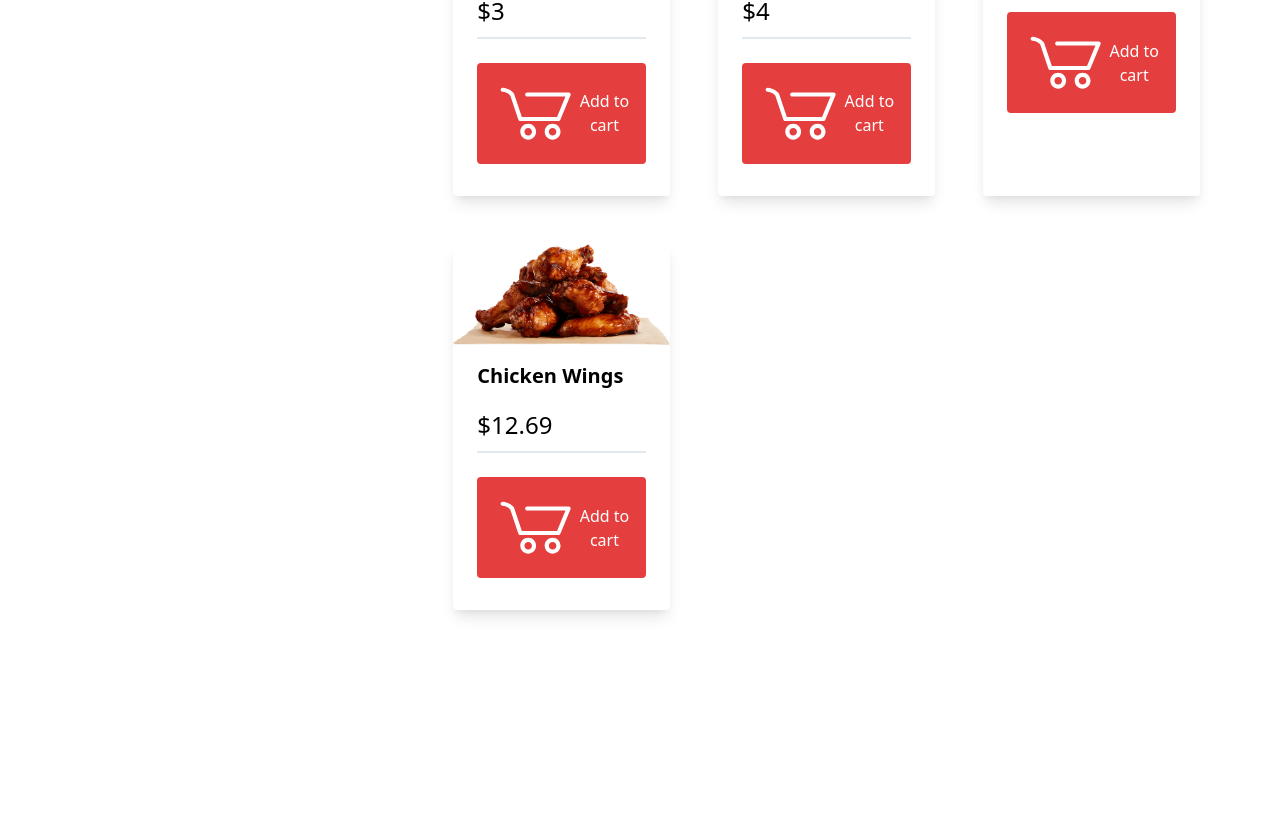
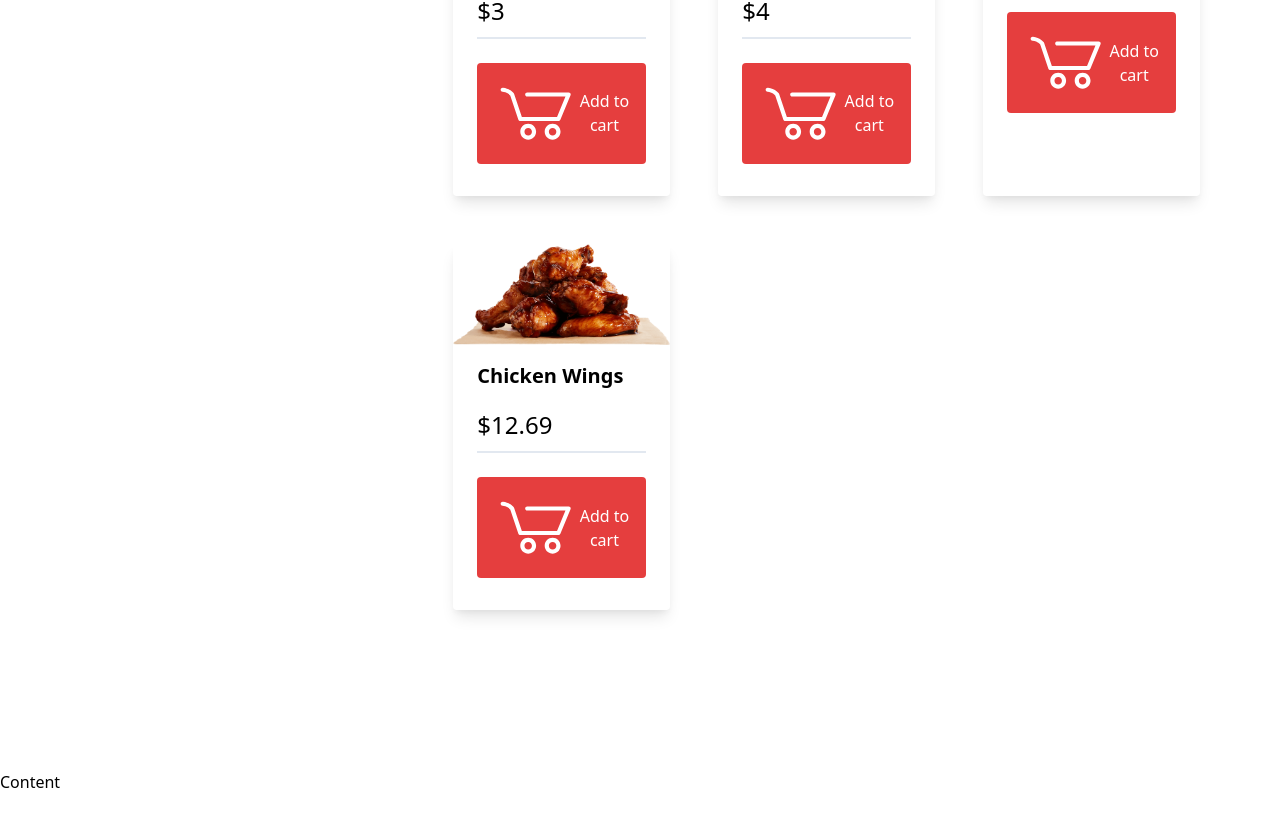
Before and after one commit to reeceballano/foodtrip, a Vue app: page / in a window 1280 px wide. Shown: the part 1229-2055 px from the top of the page. Before the commit the page ends 1919 px from the top, so only its background shows below. Built offline with nearby package versions, Linux system fonts and the light colour scheme.

Commit message:
new content

```diff
--- a/src/views/Home.vue
+++ b/src/views/Home.vue
@@ -35,6 +35,10 @@
                     </div>
                 </div>
             </div>
+        </section>
+
+        <section class="section content">
+            <h2>Content</h2>
         </section>
 
     </div>
```
